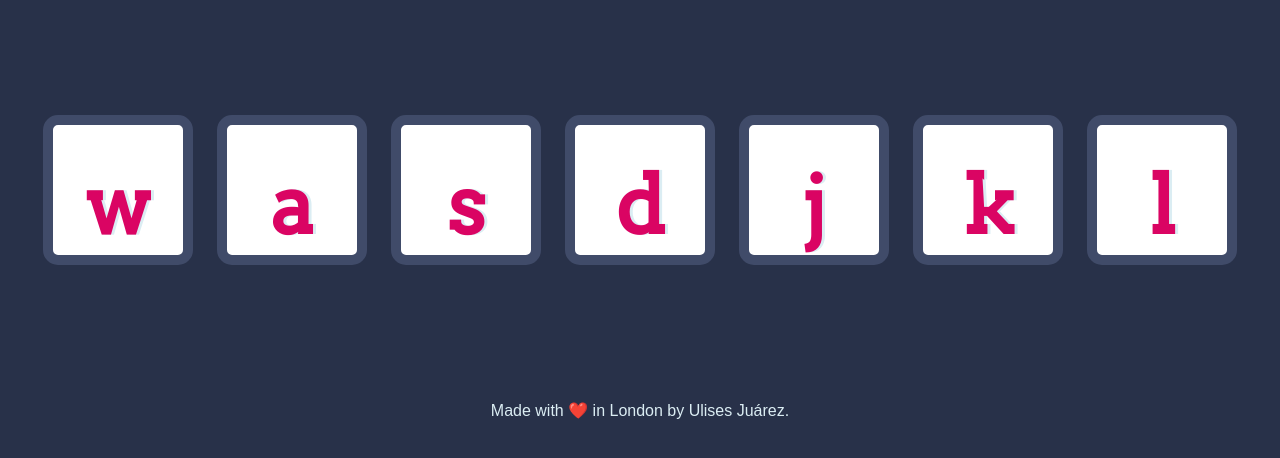
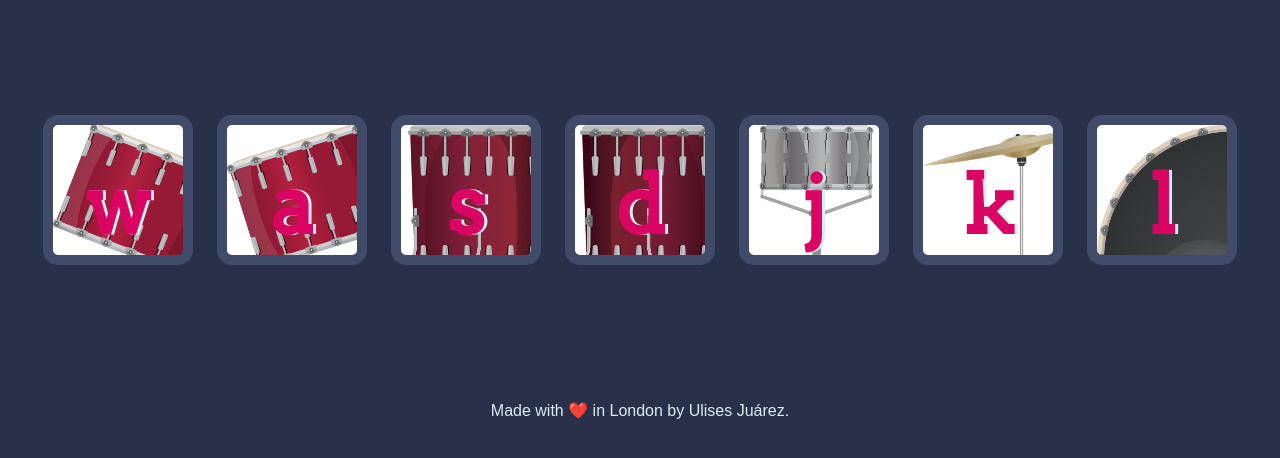
Before and after one commit to UlisesJuarez/Drum-kit, a plain HTML site: page index.html in a window 1280 px wide. Shown: the part 174-632 px from the top of the page. Drawn offline with Linux system fonts and the light colour scheme.

Commit message:
add images to buttons

```diff
--- a/css/styles.css
+++ b/css/styles.css
@@ -16,32 +16,31 @@ footer {
   font-family: sans-serif;
 }
 
-.w {
-
+.add{
+  background-image: url('../images/tom1.png');
 }
-
 .a {
-
+  background-image: url("../images/tom2.png");
 }
 
 .s {
-
+  background-image: url("../images/tom3.png");
 }
 
 .d {
-
+  background-image: url("../images/tom4.png");
 }
 
 .j {
-
+  background-image: url("../images/snare.png");
 }
 
 .k {
-
+  background-image: url("../images/crash.png");
 }
 
 .l {
-
+  background-image: url("../images/kick.png");
 }
 
 .set {
--- a/index.html
+++ b/index.html
@@ -12,7 +12,7 @@
 
   <h1 id="title">Drum 🥁 Kit</h1>
   <div class="set">
-    <button class="w drum">w</button>
+    <button class="add drum">w</button>
     <button class="a drum">a</button>
     <button class="s drum">s</button>
     <button class="d drum">d</button>
--- a/js/index.js
+++ b/js/index.js
@@ -1,7 +1,8 @@
 var total_botones=document.querySelectorAll(".drum").length;
+
 for(var i=0;i<total_botones;i++){
     document.querySelectorAll(".drum")[i].addEventListener("click",function (){
-
-        alert("I got click")
+        var audio=new Audio("sounds/tom-2.mp3");
+        audio.play();
     });
 }
```
